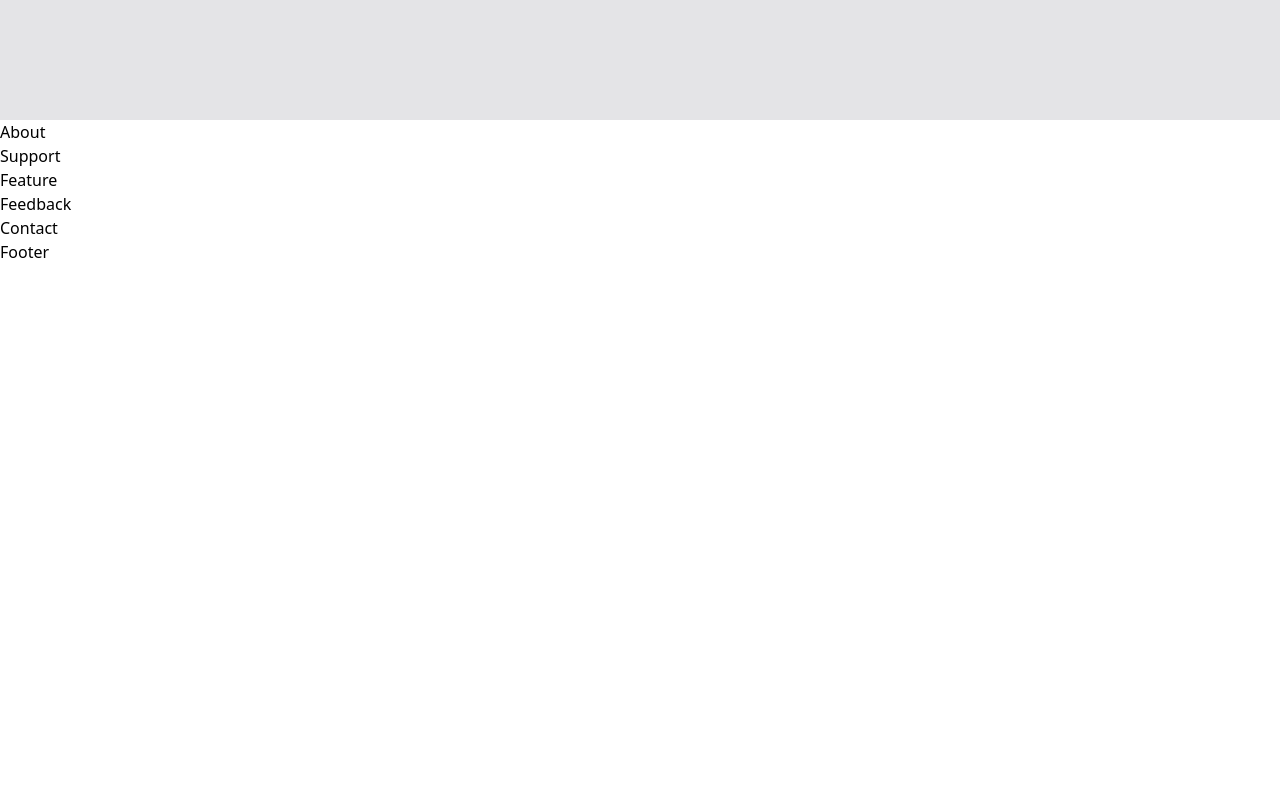
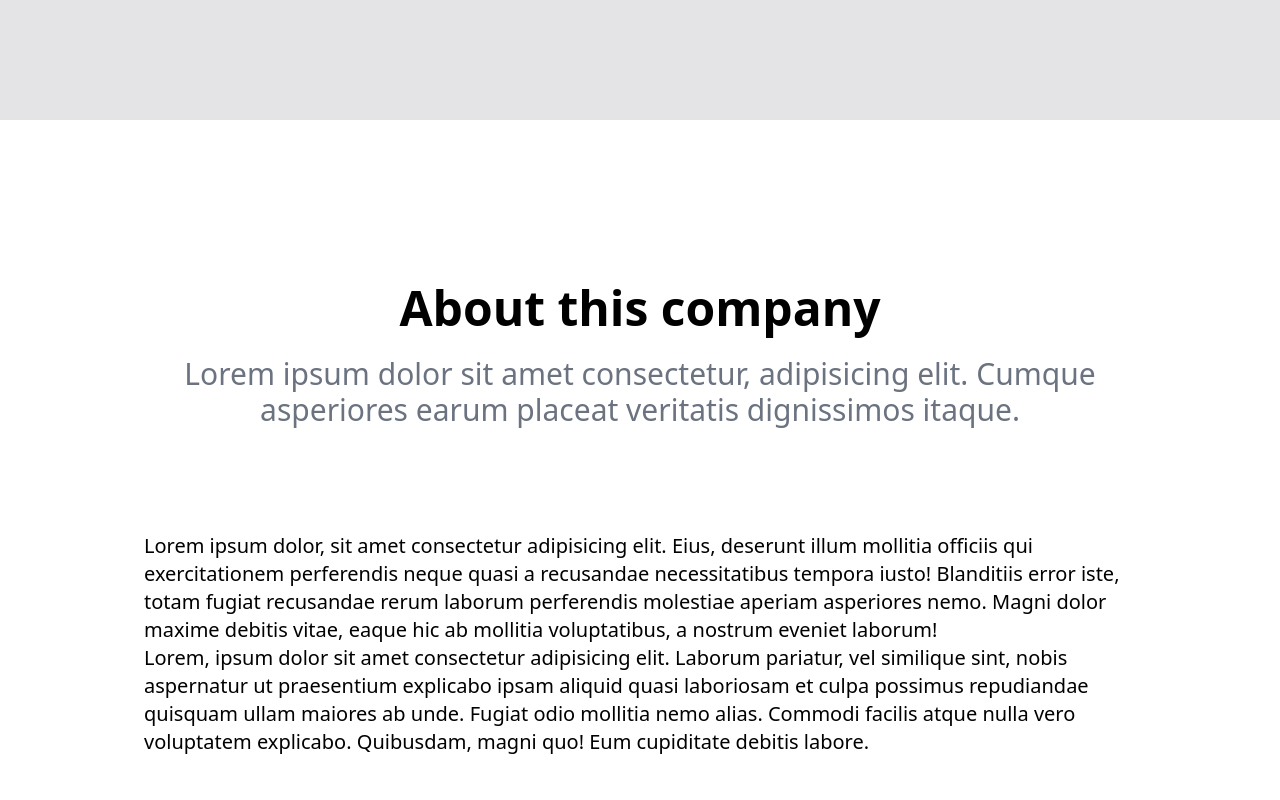
Before and after one commit to Yuhyeon0516/react-tailwind-app, a React (Create React App) app: page / in a window 1280 px wide. Shown: the part 680-1480 px from the top of the page. Before the commit the page ends 944 px from the top, so only its background shows below. Built offline with nearby package versions, Linux system fonts and the light colour scheme.

Commit message:
About Component 작성

```diff
--- a/src/components/About.js
+++ b/src/components/About.js
@@ -1,7 +1,28 @@
 import React from "react";
 
 const About = () => {
-  return <div>About</div>;
+  return (
+    <section name="about" className="w-full h-screen">
+      <div className="flex flex-col justify-center w-full h-full max-w-screen-lg p-4 mx-auto">
+        <div className="text-center">
+          <h2 className="text-5xl font-bold">About this company</h2>
+          <p className="py-6 text-3xl text-gray-500">
+            Lorem ipsum dolor sit amet consectetur, adipisicing elit. Cumque asperiores earum placeat veritatis dignissimos itaque.
+          </p>
+        </div>
+        <p className="mt-20 text-xl">
+          Lorem ipsum dolor, sit amet consectetur adipisicing elit. Eius, deserunt illum mollitia officiis qui exercitationem perferendis neque quasi a
+          recusandae necessitatibus tempora iusto! Blanditiis error iste, totam fugiat recusandae rerum laborum perferendis molestiae aperiam asperiores nemo.
+          Magni dolor maxime debitis vitae, eaque hic ab mollitia voluptatibus, a nostrum eveniet laborum!
+        </p>
+        <p className="text-xl">
+          Lorem, ipsum dolor sit amet consectetur adipisicing elit. Laborum pariatur, vel similique sint, nobis aspernatur ut praesentium explicabo ipsam
+          aliquid quasi laboriosam et culpa possimus repudiandae quisquam ullam maiores ab unde. Fugiat odio mollitia nemo alias. Commodi facilis atque nulla
+          vero voluptatem explicabo. Quibusdam, magni quo! Eum cupiditate debitis labore.
+        </p>
+      </div>
+    </section>
+  );
 };
 
 export default About;
```
